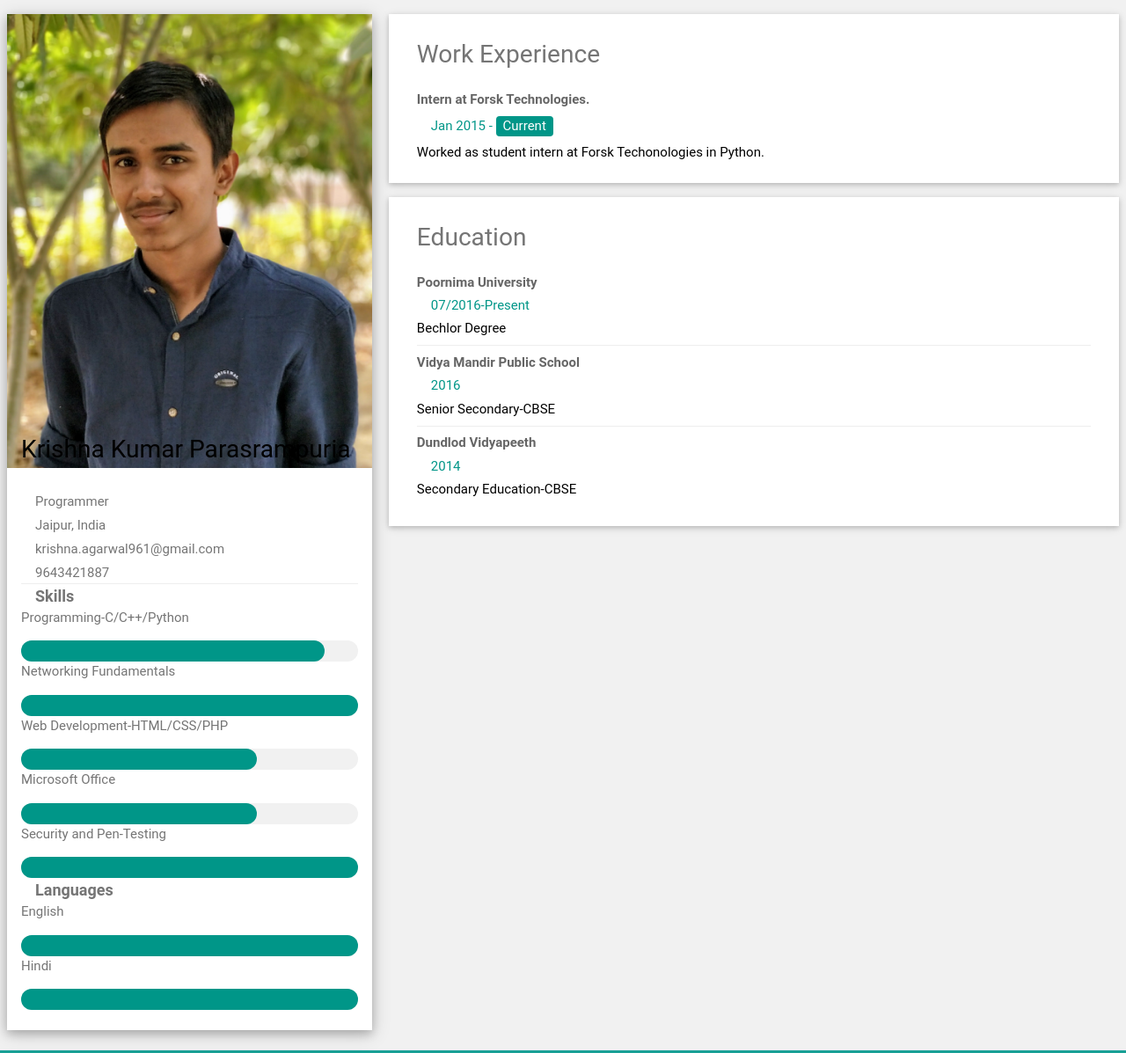
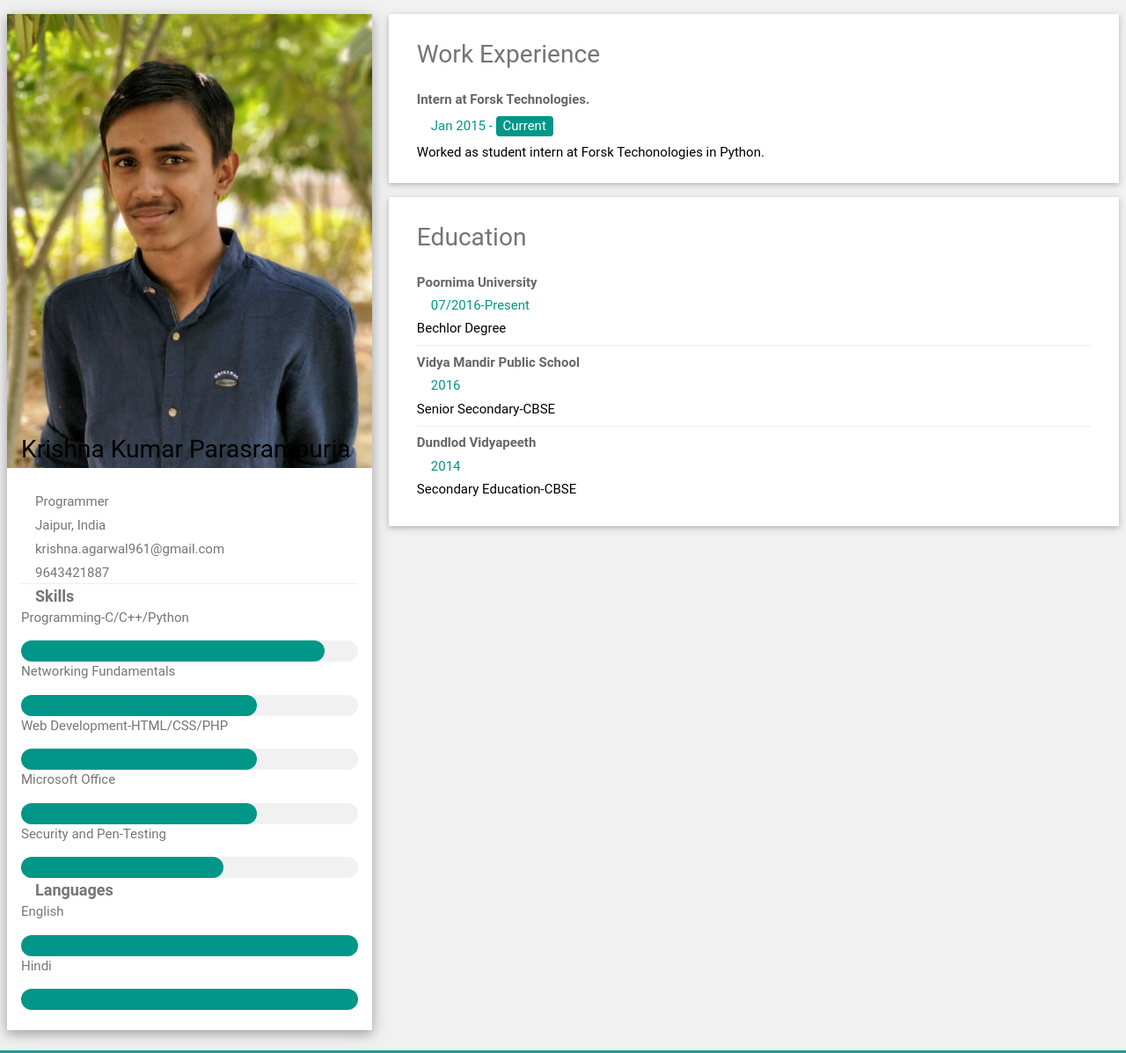
Before and after one commit to krishppuria/krishppuria.github.io, a Jekyll site: the page built from resum.html, in a window 1280 px wide. Shown: the top 1197 px of the page at 88% size. Built offline with Jekyll 4.4.1, drawn with Linux system fonts in a browser that asks for light colours; grey boxes are pictures that could not be loaded.

```diff
--- a/resum.html
+++ b/resum.html
@@ -9,13 +9,13 @@ resume:
       - name: Programming-C/C++/Python
         numbering: 90%
       - name: Networking Fundamentals
-        numbering: '70'
+        numbering: 70%
       - name: Web Development-HTML/CSS/PHP
         numbering: 70%
       - name: Microsoft Office
         numbering: 70%
       - name: Security and Pen-Testing
-        numbering: '60'
+        numbering: 60%
   - skill:
       heading: Languages
       rating:
```
